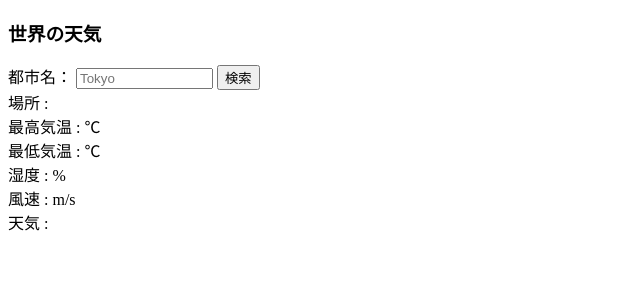
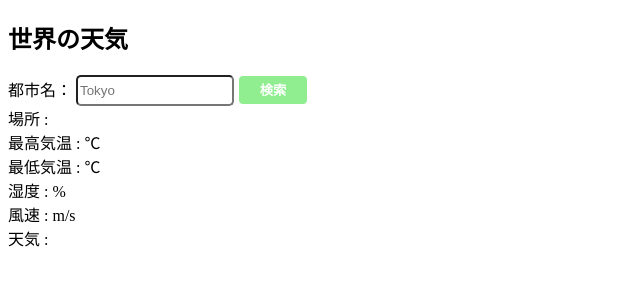
Before and after one commit to nakakoji-hiroto/OpenWeatherMap, a plain HTML site: page index.html in a window 1280 px wide. Shown: the whole page, without its empty margins (0-640 px from the left). Drawn offline with Linux system fonts and the light colour scheme.

Commit message:
OpenWeatherMap 2024.1.11

```diff
--- a/index.html
+++ b/index.html
@@ -1,14 +1,15 @@
 <!DOCTYPE html>
 <html lang="ja">
   <head>
-    <meta charset="UTF-8" />
+    <meta charset="UTF-8">
     <title>世界の天気</title>
+    <link rel="stylesheet" href="style.css">
   </head>
   <body>
-    <h3>世界の天気</h3>
+    <h2>世界の天気</h2>
     <label>都市名：</label>
     <input id="cityname" type="text" size="14" maxlength="14" placeholder="Tokyo">
-    <button id="btn">検索</button><br>
+    <button id="btn"><strong>検索</strong></button><br>
     <span>場所 :</span>
     <span id="place"></span><br>
     <span>最高気温 :</span>
--- /dev/null
+++ b/style.css
@@ -0,0 +1,14 @@
+#btn {
+  background-color: lightgreen;
+  color: white;
+  border: 1px solid white;
+  border-radius: 5px;
+  height: 30px;
+  width: 70px;
+}
+
+#cityname {
+  height: 25px;
+  width: 150px;
+  border-radius: 5px;
+}
```
